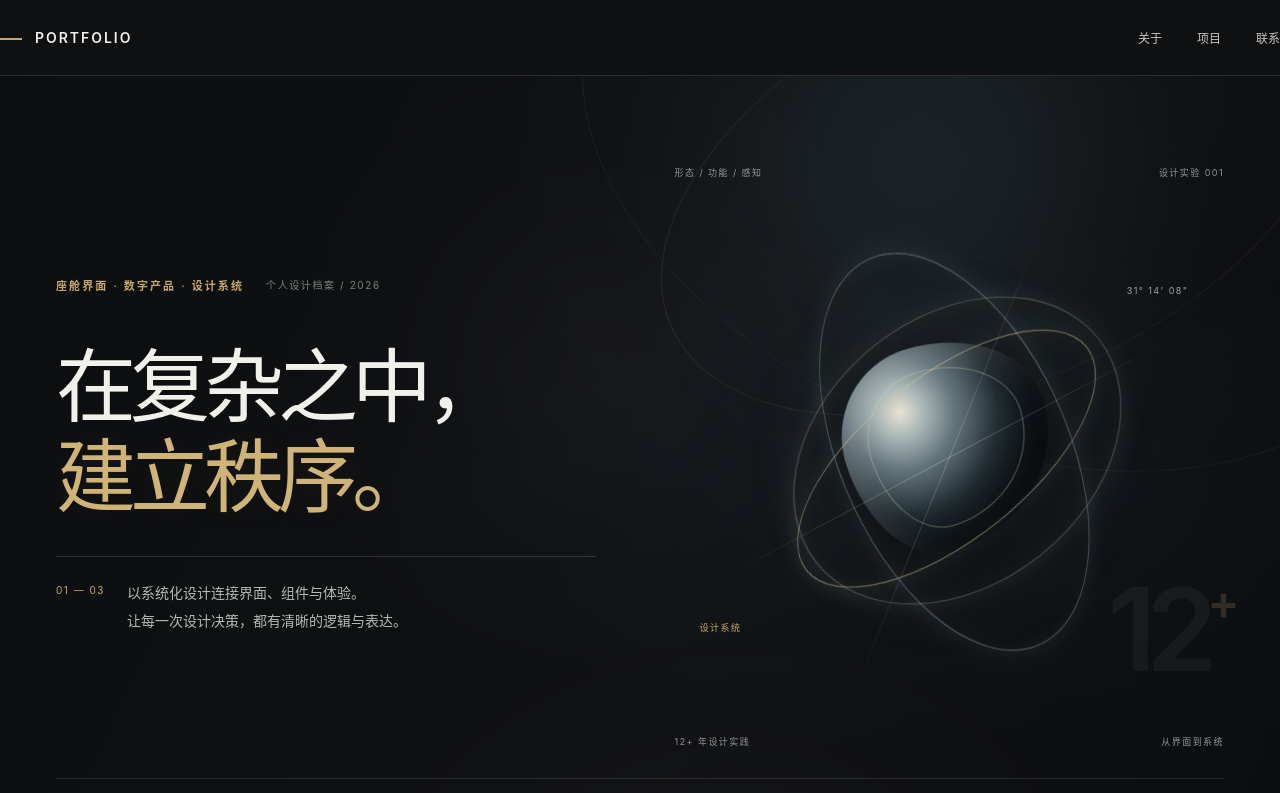
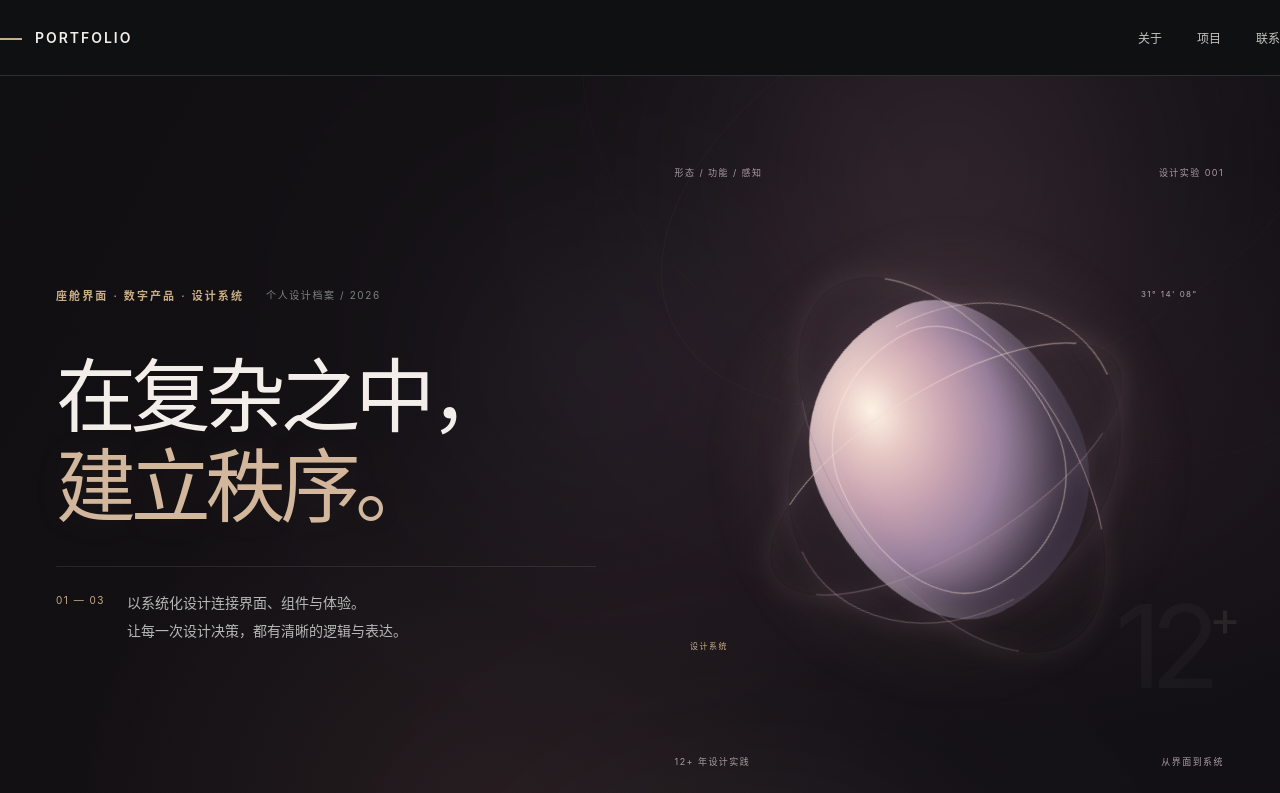
Before and after one commit to BestyYingfei/HMI-UX-Portfolio, a plain HTML site: page HMI_Portfolio_Behance_Editorial_V7/index.html in a window 1280 px wide. Shown: the top 793 px of the page. Drawn offline with Linux system fonts and the light colour scheme.

Commit message:
Refine portfolio hero with softer warm organic visual direction

```diff
--- a/HMI_Portfolio_Behance_Editorial_V7/index.html
+++ b/HMI_Portfolio_Behance_Editorial_V7/index.html
@@ -92,6 +92,88 @@
 @media(max-width:600px){.hero{min-height:0}.hero-inner{grid-template-columns:1fr;padding:58px 0 98px;gap:10px}.hero-kicker{gap:12px}.hero-edition{font-size:9px}.hero h1{font-size:clamp(48px,12vw,64px);margin:38px 0 26px}.hero-statement{gap:14px}.hero-statement p{font-size:13px}.hero-art{min-height:340px;margin-top:14px}.art-stage{width:94%;margin:12px auto}.art-index{right:2%;bottom:12%;font-size:82px}.hero-side-note{font-size:8px;gap:10px}.hero-bottom{bottom:20px}.hero-atmosphere .glow{width:75vw;height:75vw;filter:blur(65px)}.hero-grid{background-size:56px 56px}}
 @media(prefers-reduced-motion:reduce){.hero-atmosphere .glow,.art-halo,.art-core,.art-ribbon{animation:none!important}}
 
+
+/* Softer art direction — warm, fluid, feminine without cliché */
+:root{--gold:#c9ad86;--white:#f3eee9;--muted:#b4aaa6}
+.hero{background:#100f11}
+.hero-atmosphere{
+ background:
+ radial-gradient(ellipse at 77% 42%,#5a354a35 0%,transparent 42%),
+ radial-gradient(ellipse at 38% 85%,#6a4c4830 0%,transparent 38%),
+ linear-gradient(118deg,#100f11 0%,#151116 54%,#111014 100%);
+}
+.hero-atmosphere .glow{filter:blur(105px);mix-blend-mode:screen;opacity:.22}
+.glow-a{right:5%;top:-20%;background:radial-gradient(circle,#bd8792 0%,#795568 32%,transparent 70%);animation:glowDriftA 30s ease-in-out infinite alternate}
+.glow-b{right:20%;bottom:-42%;background:radial-gradient(circle,#c7a17c 0%,#8a6b6a 28%,transparent 70%);opacity:.2!important;animation:glowDriftB 34s ease-in-out infinite alternate}
+.glow-c{left:34%;top:14%;background:radial-gradient(circle,#9885a9 0%,#65556f 32%,transparent 72%);opacity:.18!important;animation:glowDriftC 37s ease-in-out infinite alternate}
+.hero-grid{opacity:0}
+.hero-orbit{border-color:#d4b8a51a;opacity:.45}
+.orbit-two{border-color:#b99aa91a;opacity:.35}
+.hero h1{font-weight:360;letter-spacing:-.065em}
+.hero h1 em{color:#d2b79c;text-shadow:0 0 38px #c79c9b16}
+.hero-statement{border-color:#d7c4c01f}
+.statement-index{color:#c9ad86}
+.hero-side-note{border-color:#d7c4c018;color:#9c9295}
+.hero-art{min-height:500px}
+.art-topline,.art-bottomline{color:#a89ba0}
+.art-stage{width:min(100%,540px);overflow:visible}
+.art-halo{
+ width:82%;
+ background:
+ radial-gradient(ellipse at 50% 48%,#d6a9b42b 0%,#a98aa51a 35%,#c6a8860c 57%,transparent 72%);
+ filter:blur(20px);
+ animation:haloBreath 13s ease-in-out infinite;
+}
+.art-core{
+ width:48%;height:58%;aspect-ratio:auto;
+ border-radius:58% 42% 57% 43% / 43% 56% 44% 57%;
+ background:
+ radial-gradient(ellipse at 31% 26%,#fff4e6 0%,#e7c9c5 13%,#c9a4b2 29%,#9b829f 47%,#554858 68%,#29232e 100%);
+ box-shadow:inset -18px -24px 48px #211a2c88,inset 12px 10px 28px #fff4e65c,0 28px 90px #0006,0 0 70px #bb91a326;
+ transform:rotate(-28deg);
+ animation:coreFloat 16s ease-in-out infinite;
+}
+.art-core:after{
+ inset:8%;
+ border:1px solid #fff0e47a;
+ border-radius:inherit;
+ filter:blur(.6px);
+}
+.art-ribbon{
+ width:74%;height:30%;
+ border:1px solid transparent;
+ border-top-color:#f1d8ce9c;
+ border-bottom-color:#b99aaa75;
+ border-radius:50%;
+ transform:rotate(-28deg) skewX(-13deg);
+ box-shadow:0 0 25px #d4a9b51c,inset 0 0 24px #d8b4c00d;
+ filter:drop-shadow(0 0 8px #d9b4c51a);
+ animation:ribbonFloat 21s ease-in-out infinite alternate;
+}
+.ribbon-b{width:78%;height:43%;border-top-color:#e7c9c58c;border-bottom-color:#9c829f68;transform:rotate(48deg) skewX(15deg);animation-delay:-7s}
+.ribbon-c{width:58%;height:62%;border-top-color:#f3e0cf75;border-bottom-color:#c5a5b06b;transform:rotate(10deg) skewX(-10deg);animation-delay:-12s}
+.art-crosshair{display:none}
+.art-coordinate{color:#bca9ad;font-size:8px;letter-spacing:.18em}
+.coord-b{color:#c9ad86}
+.art-index{color:#ffffff08;font-weight:400;letter-spacing:-.1em}
+.art-index span{color:#d3b9a51c}
+@keyframes coreFloat{
+ 0%,100%{transform:translate3d(0,0,0) rotate(-28deg) scale(1)}
+ 50%{transform:translate3d(0,-9px,0) rotate(-23deg) scale(1.025)}
+}
+@keyframes ribbonFloat{
+ 0%{translate:-4px 3px;rotate:-2deg}
+ 100%{translate:6px -5px;rotate:3deg}
+}
+@media(max-width:600px){
+ .hero-art{min-height:340px}
+ .art-core{width:48%;height:58%}
+ .hero-atmosphere .glow{filter:blur(80px)}
+}
+@media(prefers-reduced-motion:reduce){
+ .hero-atmosphere .glow,.art-halo,.art-core,.art-ribbon{animation:none!important}
+}
+
 </style></head><body>
 <header class="top"><nav class="container nav"><a href="index.html" class="logo"><i></i>PORTFOLIO</a><div class="links"><a href="#about">关于</a><a href="#work">项目</a><a href="#contact">联系</a></div></nav></header>
 <section class="hero" id="about">
```
